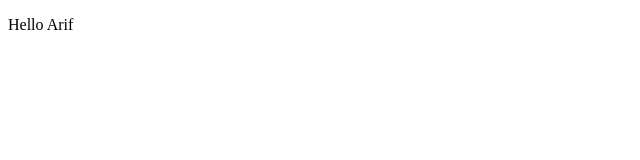
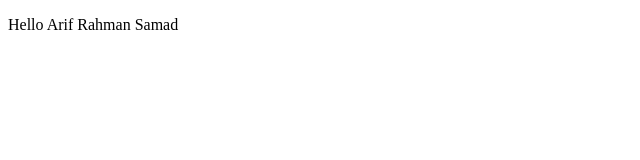
Before and after one commit to ArifRahman336/web-01, a plain HTML site: page index.html in a window 1280 px wide. Shown: the whole page, without its empty margins (0-640 px from the left). Drawn offline with Linux system fonts and the light colour scheme.

Commit message:
added name

```diff
--- a/index.html
+++ b/index.html
@@ -6,6 +6,6 @@
     <title>Document</title>
 </head>
 <body>
-    <p>Hello Arif</p>
+    <p>Hello Arif Rahman Samad</p>
 </body>
 </html>
```
